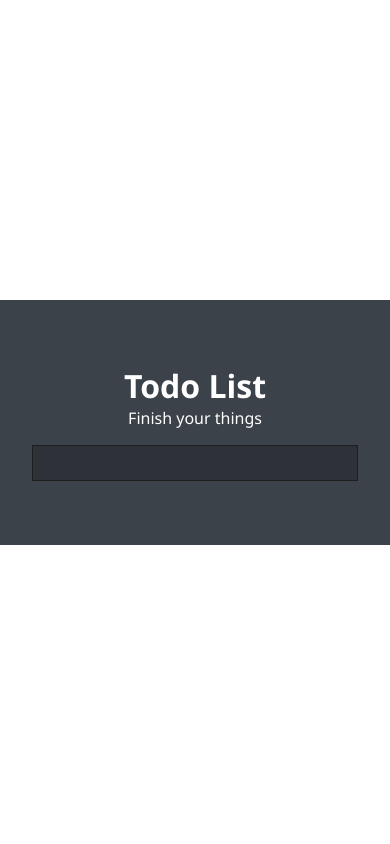
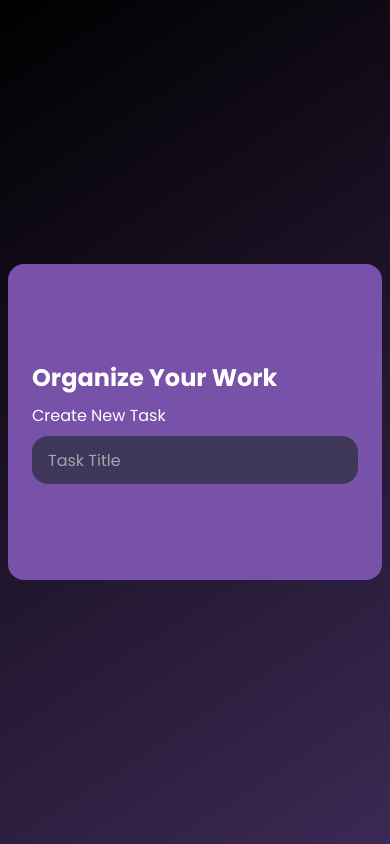
Before and after one commit to DaanKorver/TodoList, a website built with Parcel: page src/index.html in a window 390 px wide. Built offline with nearby package versions, Linux system fonts and the light colour scheme.

Commit message:
Redesign made with love

```diff
--- a/src/index.html
+++ b/src/index.html
@@ -5,17 +5,17 @@
     <meta charset="UTF-8">
     <meta http-equiv="X-UA-Compatible" content="IE=edge">
     <meta name="viewport" content="width=device-width, initial-scale=1.0">
-    <title>Document</title>
+    <title>To Do List</title>
     <link rel="stylesheet" href="scss/style.scss">
     <script src="ts/index.ts" defer></script>
 </head>
 
 <body>
     <section>
-        <h1>Todo List</h1>
-        <p>Finish your things</p>
+        <h1>Organize Your Work</h1>
+        <p>Create New Task</p>
         <div>
-            <input type="text" name="" id="input">
+            <input type="text" name="" id="input" placeholder="Task Title">
             <ul id="todolist"></ul>
         </div>
     </section>
--- a/src/scss/style.scss
+++ b/src/scss/style.scss
@@ -1,3 +1,5 @@
+@import url('https://fonts.googleapis.com/css2?family=Poppins:ital,wght@0,100;0,200;0,300;0,400;0,500;0,600;0,700;0,800;0,900;1,100;1,200;1,300;1,400;1,500;1,600;1,700;1,800;1,900&display=swap');
+
 * {
   margin: 0;
   padding: 0;
@@ -5,8 +7,10 @@
 }
 
 body {
-  font-family: 'Segoe UI', Tahoma, Geneva, Verdana, sans-serif;
-  color: white;
+  font-family: 'Poppins', sans-serif;
+  color: #fff;
+  background-color: #000;
+  background-image: linear-gradient(147deg, #000, #7851a9 200%);
   display: flex;
   justify-content: center;
   align-items: center;
@@ -14,45 +18,79 @@ body {
 }
 
 section {
-  background-color: #3c424a;
+  border-radius: 1em;
+  background-color: #7851a9;
   display: flex;
   flex-direction: column;
-  align-items: center;
   width: 30em;
-  padding: 4em 2em;
+  padding: 6em 4em;
+
   h1 {
     font-size: 2rem;
   }
-  > p {
-    margin-bottom: 1em;
+
+  p {
+    margin: .5em 0;
   }
-  div, input[type=text] {
+
+  div,
+  input[type=text] {
     width: 100%;
   }
+
   input[type=text] {
-    background-color: hsl(214, 10%, 20%);
+    font-family: 'Poppins', sans-serif;
+
+    border: none;
+    border-radius: 1em;
+
     outline: none;
-    border: 1px solid #1e1e1e;
     font-size: 1rem;
-    padding: .5em 1em;
-    color: gray;
+    padding: .7em 1em;
+
+    background-color: #3F3759;
+    color: #fff;
   }
+
+  input[type=text]::placeholder {
+    color: #A6A3AF;
+  }
+
   li {
     display: flex;
     align-items: center;
-    color: hsl(214, 10%, 80%);
+    background-color: #3F3759;
+    margin-top: 1em;
+    padding: 0 1em;
+    border-radius: 1em;
+
     input {
       transform: scale(1.5);
       margin-right: 1em;
       background-color: gray;
     }
+
     button {
       all: unset;
       color: tomato;
       font-size: 2rem;
-      position: relative;
-      margin-left: .3em;
-      top: -2px;
+      width: 20px;
+      height: 20px;
+      line-height: 20px;
+      margin-left: auto;
+      cursor: pointer;
     }
   }
 }
+
+@media(max-width: 30em) {
+  section {
+    padding: 6em 1.5em;
+    margin: .5em;
+
+    h1 {
+      font-size: 1.5rem;
+    }
+
+  }
+}
```
Also changed, not shown: assets/css/style.css (added), 1 other file.
